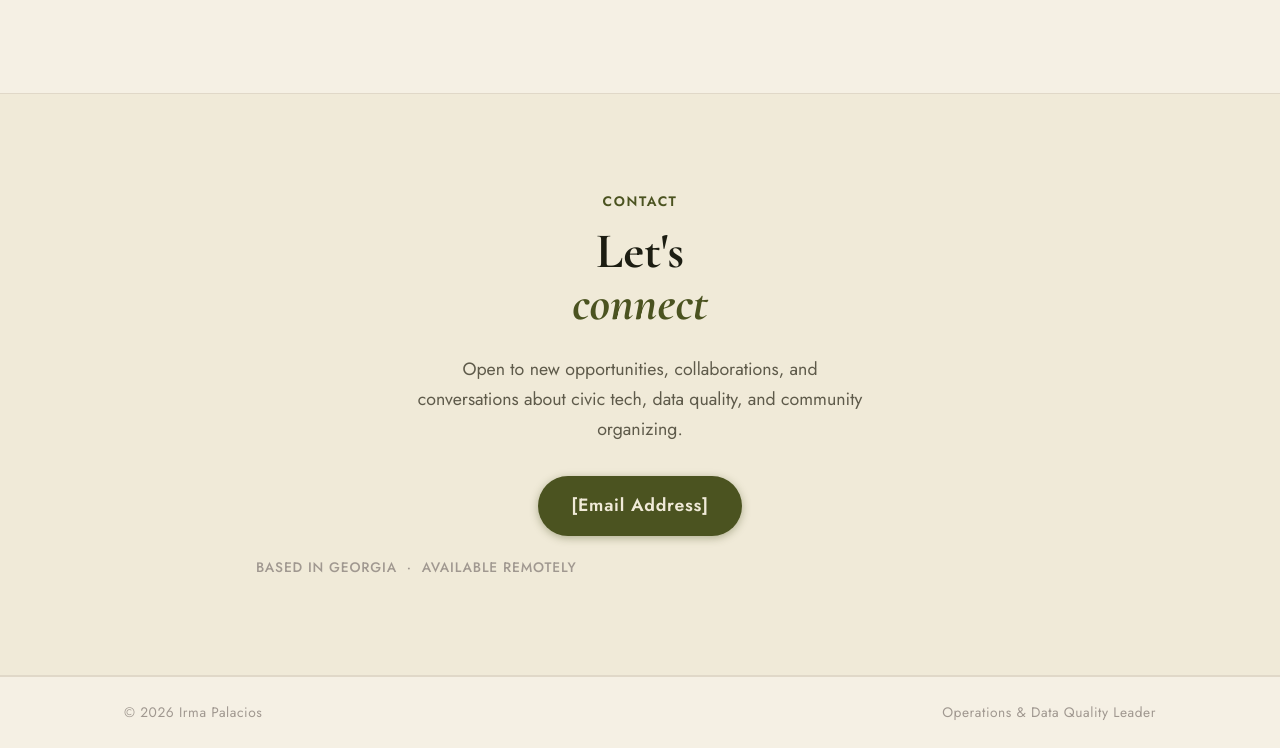
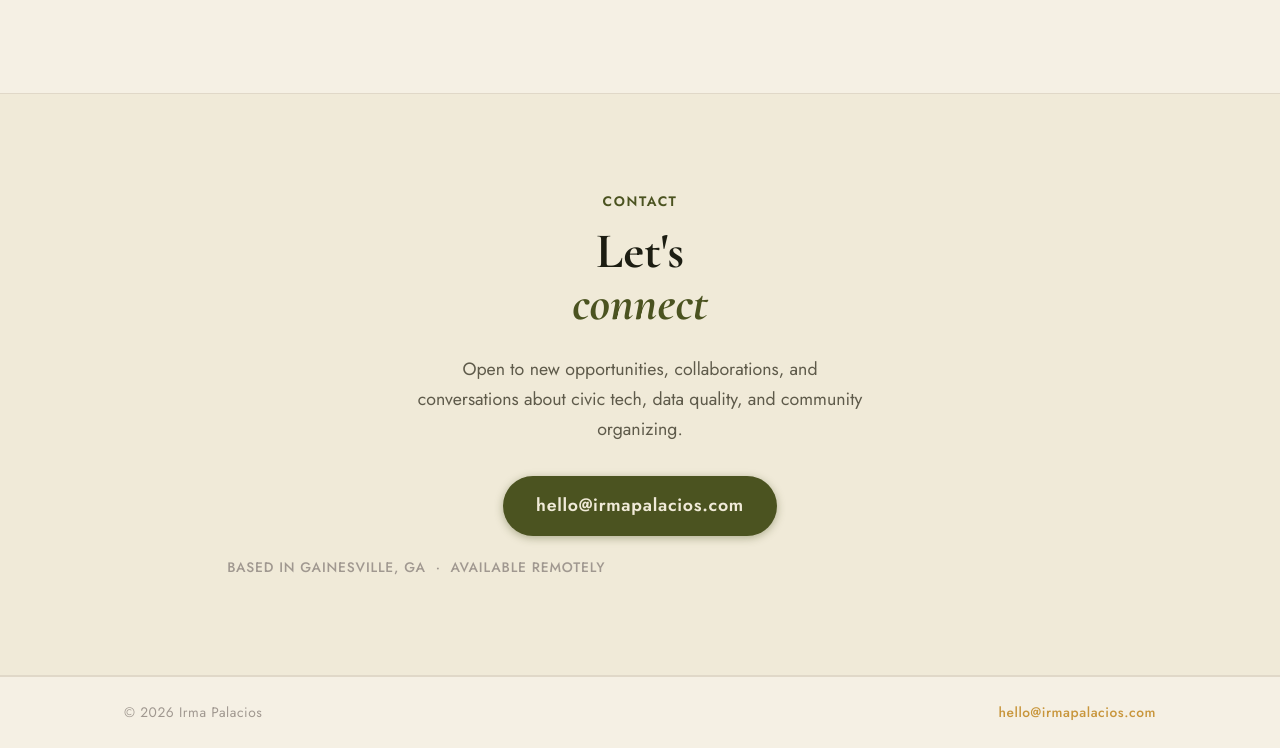
Before and after one commit to Mdr-palacios/irma-palacios, a plain HTML site: page index.html in a window 1280 px wide. Shown: the part 6440-7188 px from the top of the page. Drawn offline with nearby package versions, Linux system fonts and the light colour scheme.

Commit message:
Larger hero photo + email in contact + footer

```diff
--- a/index.html
+++ b/index.html
@@ -350,8 +350,8 @@
           <span class="eyebrow">Contact</span>
           <h2>Let's<br/><em>connect</em></h2>
           <p class="contact-sub">Open to new opportunities, collaborations, and conversations about civic tech, data quality, and community organizing.</p>
-          <a href="mailto:" class="btn btn-primary btn-lg">[Email Address]</a>
-          <p class="contact-hint">Based in Georgia &nbsp;·&nbsp; Available remotely</p>
+          <a href="mailto:hello@irmapalacios.com" class="btn btn-primary btn-lg">hello@irmapalacios.com</a>
+          <p class="contact-hint">Based in Gainesville, GA &nbsp;·&nbsp; Available remotely</p>
         </div>
       </div>
     </section>
@@ -362,7 +362,7 @@
   <footer class="footer">
     <div class="footer-inner">
       <span>© 2026 Irma Palacios</span>
-      <span>Operations &amp; Data Quality Leader</span>
+      <a href="mailto:hello@irmapalacios.com" class="footer-email">hello@irmapalacios.com</a>
     </div>
   </footer>
 
--- a/style.css
+++ b/style.css
@@ -347,7 +347,7 @@ a:hover { color: var(--color-primary-hover); }
   margin-bottom: 0;
 }
 .hero-photo {
-  width: clamp(180px, 20vw, 260px);
+  width: clamp(210px, 25vw, 320px);
   flex-shrink: 0;
   border-radius: var(--radius-lg);
   overflow: hidden;
@@ -718,6 +718,14 @@ a.job-org:hover { color: var(--color-primary-hover); }
   font-size: var(--text-xs); color: var(--color-text-faint);
   letter-spacing: 0.04em;
 }
+.footer-email {
+  color: var(--color-gold);
+  text-decoration: none;
+  font-weight: 500;
+  letter-spacing: 0.04em;
+  transition: color var(--t);
+}
+.footer-email:hover { color: var(--color-primary-hover); }
 
 /* ── RESPONSIVE ─────────────────────────────────────────────── */
 @media (max-width: 960px) {
```
